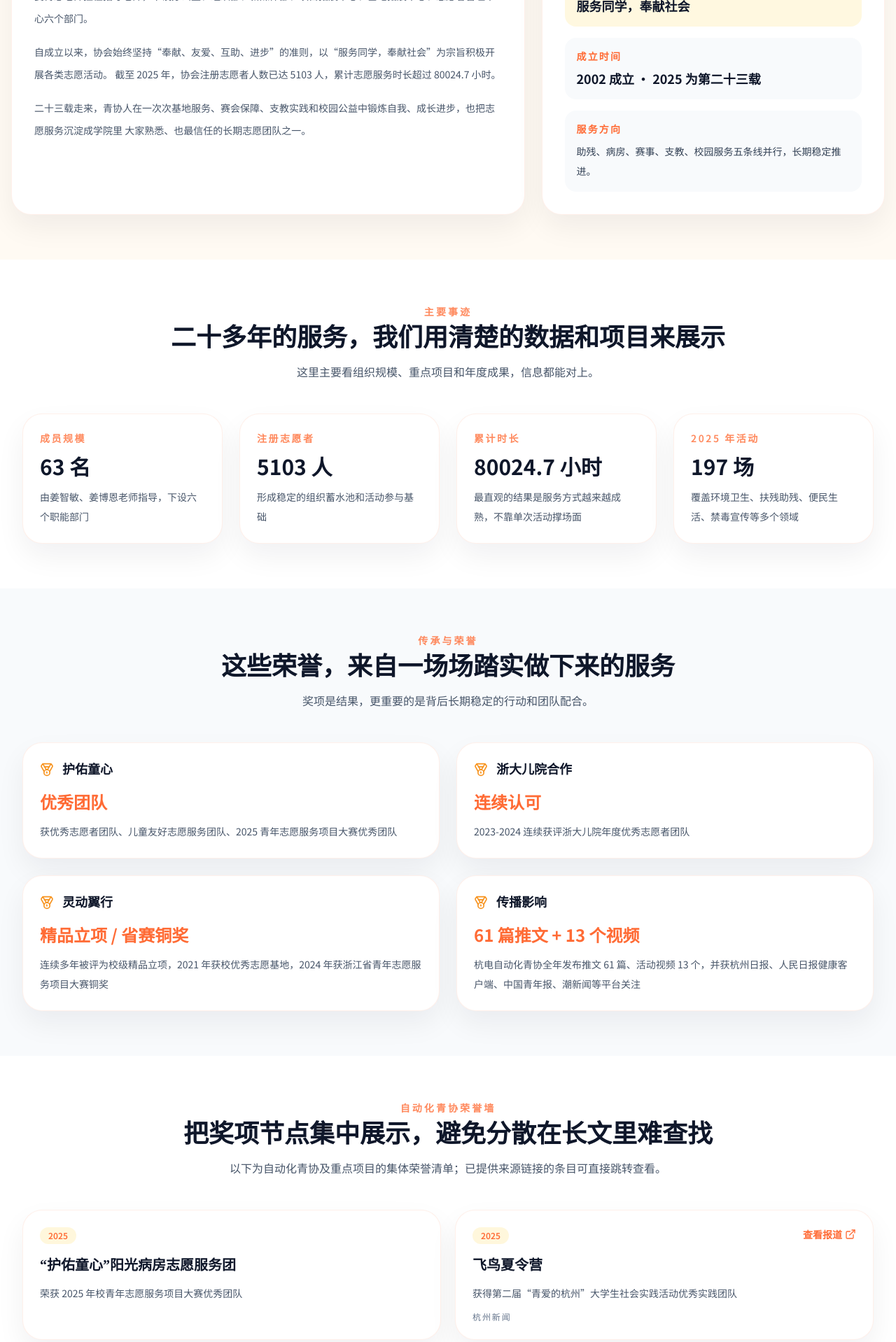
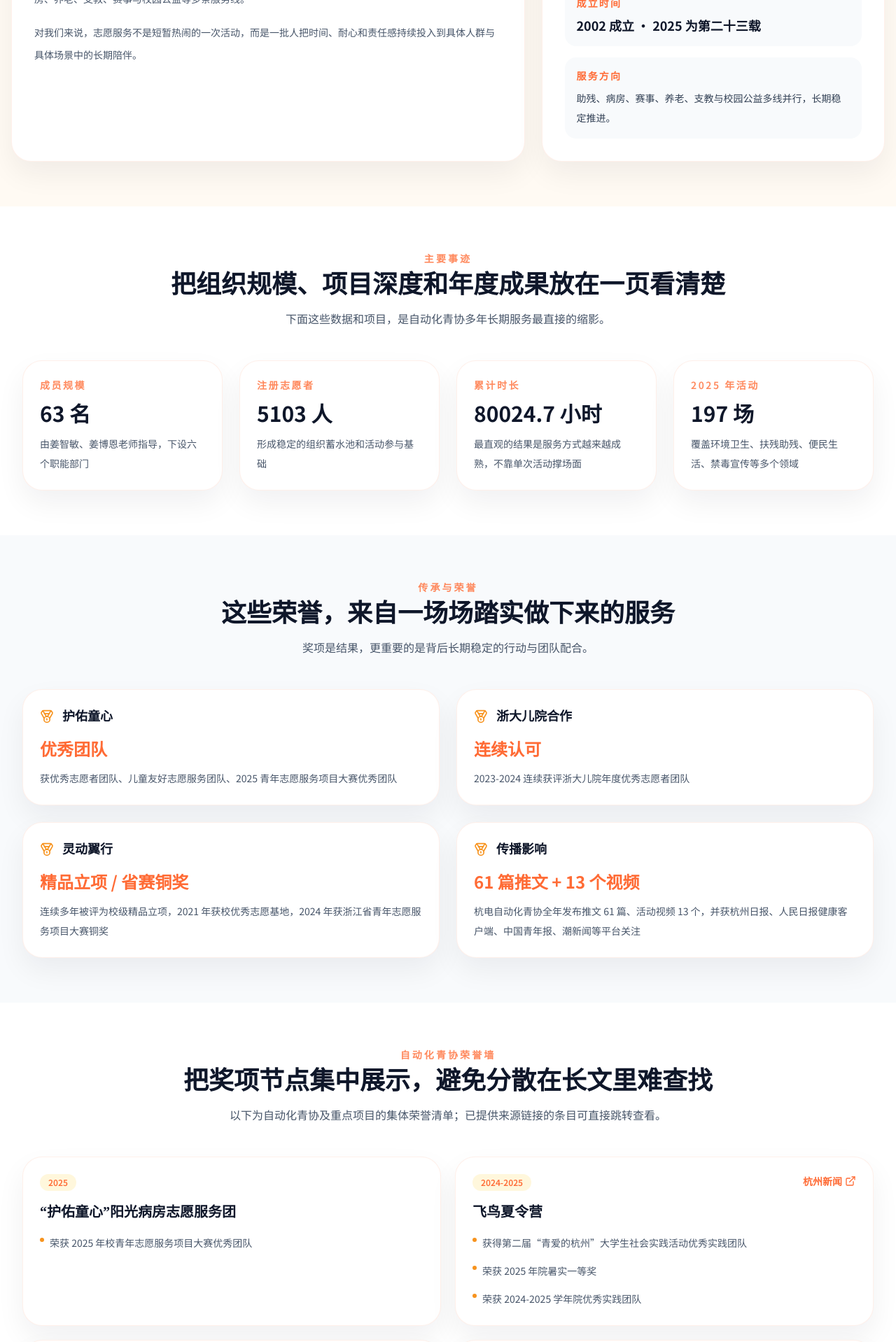
Before and after one commit to EGG-mjy/automation-youth-volunteer, a React (Vite) app: page /about in a window 1280 px wide. Shown: the part 680-2598 px from the top of the page at 70% size. Built offline with nearby package versions, Linux system fonts and the light colour scheme; a web font is replaced by a local one.

Commit message:
统一页面标题文案与荣誉展示

```diff
--- a/src/pages/AboutPage.tsx
+++ b/src/pages/AboutPage.tsx
@@ -1,14 +1,6 @@
 import React from 'react'
-import { BookOpen, Building2, ExternalLink, GraduationCap, Medal, Users2 } from 'lucide-react'
-import { associationFacts, associationMeta, departments, honors, majorDeeds, teacherMoments } from '../content/siteContent'
-
-type HonorWallItem = {
-  year: string
-  title: string
-  award: string
-  source?: string
-  link?: string
-}
+import { BookOpen, Building2, ExternalLink, Medal, Users2 } from 'lucide-react'
+import { associationFacts, associationMeta, departments, honors, majorDeeds } from '../content/siteContent'
 
 type DepartmentDuty = {
   name: string
@@ -16,173 +8,152 @@ type DepartmentDuty = {
   duties: string[]
 }
 
-const honorWallItems: HonorWallItem[] = [
+type GroupedHonorWallItem = {
+  year: string
+  title: string
+  awards: string[]
+  references?: Array<{
+    label: string
+    link: string
+  }>
+}
+
+const groupedHonorWallItems: GroupedHonorWallItem[] = [
   {
     year: '2025',
     title: '“护佑童心”阳光病房志愿服务团',
-    award: '荣获 2025 年校青年志愿服务项目大赛优秀团队',
+    awards: ['荣获 2025 年校青年志愿服务项目大赛优秀团队'],
   },
   {
-    year: '2025',
+    year: '2024-2025',
     title: '飞鸟夏令营',
-    award: '获得第二届“青爱的杭州”大学生社会实践活动优秀实践团队',
-    source: '杭州新闻',
+    awards: [
+      '获得第二届“青爱的杭州”大学生社会实践活动优秀实践团队',
+      '荣获 2025 年院暑实一等奖',
+      '荣获 2024-2025 学年院优秀实践团队',
+    ],
+    references: [
+      {
+        label: '杭州新闻',
         link: 'https://apiv4.cst123.cn/cst/news/shareDetail?id=1135605097074524160&ic=32gd',
       },
+    ],
+  },
   {
-    year: '2025',
+    year: '2024-2025',
     title: '筑梦前陈',
-    award: '获得第二届“青爱的杭州”大学生社会实践活动优秀实践团队',
-    source: '杭州新闻',
+    awards: [
+      '获得第二届“青爱的杭州”大学生社会实践活动优秀实践团队',
+      '荣获 2025 年院暑实一等奖',
+      '荣获 2024-2025 学年院优秀实践团队',
+    ],
+    references: [
+      {
+        label: '杭州新闻',
         link: 'https://apiv4.cst123.cn/cst/news/shareDetail?id=1138196391869284352',
       },
+    ],
+  },
   {
-    year: '2025',
+    year: '2024-2025',
     title: '逐梦清溪',
-    award: '获得第二届“青爱的杭州”大学生社会实践活动优秀实践团队',
-    source: '杭州新闻',
+    awards: [
+      '获得第二届“青爱的杭州”大学生社会实践活动优秀实践团队',
+      '荣获 2025 年院暑实二等奖',
+      '荣获 2024-2025 学年院优秀实践团队',
+    ],
+    references: [
+      {
+        label: '杭州新闻',
         link: 'https://apiv4.cst123.cn/cst/news/shareDetail?id=1142123966115086336',
+      },
+    ],
   },
   {
     year: '2024-2025',
     title: '自动化青协',
-    award: '荣获 2024-2025 学年院优秀学生社团',
-  },
-  {
-    year: '2025',
-    title: '飞鸟夏令营暑期支教服务团',
-    award: '荣获 2025 年院暑实一等奖',
-  },
-  {
-    year: '2025',
-    title: '筑梦前陈暑期支教服务团',
-    award: '荣获 2025 年院暑实一等奖',
-  },
-  {
-    year: '2025',
-    title: '逐梦清溪暑期支教服务团',
-    award: '荣获 2025 年院暑实二等奖',
-  },
-  {
-    year: '2024-2025',
-    title: '飞鸟夏令营暑期支教服务团',
-    award: '荣获 2024-2025 学年院优秀实践团队',
-  },
-  {
-    year: '2024-2025',
-    title: '筑梦前陈暑期支教服务团',
-    award: '荣获 2024-2025 学年院优秀实践团队',
-  },
-  {
-    year: '2024-2025',
-    title: '逐梦清溪暑期支教服务团',
-    award: '荣获 2024-2025 学年院优秀实践团队',
+    awards: ['荣获 2024-2025 学年院优秀学生社团'],
   },
   {
     year: '2024',
     title: '自动化青协暑期社会实践团队',
-    award: '获评 2024 年校暑期社会实践十佳团队',
-    source: '微信公众号',
+    awards: ['获评 2024 年校暑期社会实践十佳团队'],
+    references: [
+      {
+        label: '微信公众号',
         link: 'https://mp.weixin.qq.com/s/DpBVs0JmHuppcwG9HV6wAw',
+      },
+    ],
   },
   {
     year: '2024',
     title: '自动化青协社会实践团队',
-    award: '获评 2024 年大学生社会实践擂台赛最佳实践团队',
-    source: '杭州新闻',
+    awards: ['获评 2024 年大学生社会实践擂台赛最佳实践团队'],
+    references: [
+      {
+        label: '杭州新闻',
         link: 'https://apiv4.cst123.cn/cst/news/shareDetail?id=1024343109107974144&ic=32gd',
+      },
+    ],
   },
   {
     year: '2024',
     title: '自动化青协暑期志愿服务团队',
-    award: '入选 2024 年团中央“七彩假期”志愿服务团队（序号 510）',
-    source: '微信公众号',
+    awards: ['入选 2024 年团中央“七彩假期”志愿服务团队（序号 510）'],
+    references: [
+      {
+        label: '微信公众号',
         link: 'https://mp.weixin.qq.com/s/OblkIMV_p2GlUw3cvdFbgQ',
+      },
+    ],
   },
   {
     year: '2024',
     title: '“灵动翼行”项目',
-    award: '荣获 2024 年浙江省青年志愿服务项目大赛铜奖',
+    awards: ['荣获 2024 年浙江省青年志愿服务项目大赛铜奖'],
   },
   {
     year: '2023',
     title: '“护佑童心”阳光病房志愿服务团',
-    award: '获浙大儿童医院授予“优秀志愿者团队”',
+    awards: ['获浙大儿童医院授予“优秀志愿者团队”'],
   },
 ]
 
 const departmentDuties: DepartmentDuty[] = [
   {
     name: '主席团',
-    summary: '主席团是自动化学院（人工智能学院）青协的核心，统筹协会方向和整体布局，推动协会持续发展。',
-    duties: ['掌控协会发展方向与重点布局', '统筹协会重要事务与关键决策', '协调各中心与部门联动，保障组织稳定运行'],
+    summary: '统筹协会方向、重点决策和整体协同，是组织稳定运行的中枢。',
+    duties: ['把握协会年度重点与发展节奏', '协调跨部门合作与资源配置', '推动重大活动决策与复盘落地'],
   },
   {
     name: '办公室',
-    summary: '负责组织运行保障、财务资料管理与校内外沟通，是协会日常运转中枢。',
-    duties: [
-      '财务管理、档案资料管理，以及物品与场地租借',
-      '负责会议安排与记录、制度建设、值班安排、考核表格、资料打印和短信收发',
-      '对接协会各部门，并与校青协、校社联及院级学生组织沟通交流',
-      '承担招新、青年志愿者代表大会等大型活动的物资准备、采买与报销',
-      '负责暑期支教“筑梦前陈”带队工作',
-      '负责“二教记忆书吧”志愿活动制度更新、培训与全时段招募',
-      '统计每周志愿活动并汇总“周报送”提交校青协',
-    ],
+    summary: '负责日常事务、制度资料和会务后勤，支撑协会有序运转。',
+    duties: ['会议记录、值班安排与资料归档', '物资采购、报销和场地协调', '协助大型活动的流程保障'],
   },
   {
     name: '基地拓展中心',
-    summary: '围绕社区与校外合作基地，长期开展常态化志愿服务项目。',
-    duties: [
-      '“智慧空间”志愿活动：维护二教秩序与环境卫生',
-      '“阳光课堂”志愿活动：在下沙社区、早城社区开展儿童科普与老人关怀服务',
-      '“温情小廊”志愿活动：陪伴浙大附属儿童医院儿童，开展知识课堂与互动活动',
-    ],
+    summary: '围绕社区与校外合作基地推进常态化志愿服务。',
+    duties: ['维护社区、病房等长期服务关系', '承接日常基地活动执行', '探索新基地与新服务场景'],
   },
   {
     name: '项目拓展中心',
-    summary: '负责重点项目运营与新项目拓展，也承担活动资源对接和筹备工作。',
-    duties: [
-      '“海洋天堂”志愿活动：在五个慧灵基地开展关爱陪伴与视野拓展',
-      '“慧灵进校园”大型活动：带慧灵人士进校园，增强社会参与感',
-      '“西湖益行”大型活动：通过益行与游戏点倡导社会关注心智障碍群体',
-      '负责暑期支教“飞鸟夏令营”带队工作',
-      '负责拓展新的志愿项目并为协会筹集活动资金',
-    ],
+    summary: '负责重点项目运营与新项目拓展，推动品牌项目持续成长。',
+    duties: ['推进海洋天堂、西湖益行等重点项目', '负责暑期支教相关带队与筹备', '对接校外合作资源与公益平台'],
   },
   {
     name: '志愿者管理中心',
-    summary: '负责志愿者招募、管理与系统化运营，保障志愿服务执行质量。',
-    duties: [
-      '文思小学志愿活动对接与现场协助（体检、运动会等）',
-      '负责学院临时志愿活动的招募与管理',
-      '组织“心灵驿站摆摊”，通过治愈小游戏引导关注情绪健康',
-      '对接基拓、项拓、组织部、办公室，负责志愿群建立与日常管理',
-      '管理志愿汇：活动申请、时长录入补录及学院志愿信息归集',
-      '管理志愿服收发与形象提醒，保障活动规范执行',
-    ],
+    summary: '负责志愿者招募、培训、运行与时长信息管理。',
+    duties: ['组织志愿者招募和日常通知', '维护志愿服务信息统计与补录', '保障活动现场志愿者执行质量'],
   },
   {
     name: '组织部',
-    summary: '负责活动组织实施、跨部门督导与年度考核，保障活动按时按量推进。',
-    duties: [
-      '负责会议教室、摆摊摊位与帐篷等场地物资租借',
-      '监督各部门工作进度，年末组织部门考核',
-      '策划换届大会、节日活动、团建活动与聚餐',
-      '负责“东湖街道养老服务中心”志愿活动组织执行',
-      '负责暑期支教“逐梦清溪”带队工作',
-    ],
+    summary: '负责活动组织实施、内部考核和团队氛围建设。',
+    duties: ['推进全体大会、团建和内部活动', '监督各部门进度与节点落实', '负责年度考核与组织协同'],
   },
   {
     name: '新媒体部',
-    summary: '负责拍摄记录、公众号运营和内容制作，让活动被更多人看见。',
-    duties: [
-      '活动照片与视频拍摄，完整记录活动过程',
-      '运营协会公众号，制作微信推送，传播协会项目与动态',
-      '制作活动海报（如摆摊、暖青大会等）',
-      '撰写新闻稿、发言稿、主持稿并制作活动评比 PPT',
-      '负责志愿宣传与总结视频剪辑，运营相关视频号',
-    ],
+    summary: '负责活动拍摄记录、内容制作与传播运营。',
+    duties: ['拍摄照片视频并整理发布', '运营公众号和相关宣传内容', '制作海报、推文和总结材料'],
   },
 ]
 
@@ -193,9 +164,9 @@ const AboutPage: React.FC = () => {
         <div className="page-hero-inner">
           <BookOpen className="page-hero-icon" />
           <p className="section-kicker text-volunteer-warm">关于我们</p>
-          <h1 className="page-hero-title">二十三年，自动化青协一直在做同一件事</h1>
+          <h1 className="page-hero-title">关于我们</h1>
           <p className="page-hero-copy">
-            {associationMeta.fullName} 自 2002 年成立以来，把“{associationMeta.mission}”写进一代代青协人的行动里。
+            自动化青协自 2002 年成立以来，把“服务同学，奉献社会”写进一代代青协人的行动里。
           </p>
         </div>
       </section>
@@ -209,16 +180,13 @@ const AboutPage: React.FC = () => {
             </div>
             <div className="mt-5 space-y-4 text-sm leading-8 text-slate-600">
               <p>
-                自动化青协成立于 2002 年，是学院中持续运行至今的青年志愿服务组织。协会现有 63 名成员，由姜智敏、
-                姜博恩老师担任指导老师，下设办公室、组织部、新媒体部、项目拓展中心、基地拓展中心、志愿者管理中心六个部门。
+                自动化青协成立于 2002 年，是学院长期持续运行的青年志愿服务组织。协会现有 63 名成员，下设办公室、组织部、新媒体部、项目拓展中心、基地拓展中心与志愿者管理中心六个部门。
               </p>
               <p>
-                自成立以来，协会始终坚持“奉献、友爱、互助、进步”的准则，以“{associationMeta.mission}”为宗旨积极开展各类志愿活动。
-                截至 2025 年，协会注册志愿者人数已达 5103 人，累计志愿服务时长超过 80024.7 小时。
+                截至 2025 年，协会累计拥有 5103 名注册志愿者，累计志愿服务时长超过 80024.7 小时，长期参与助残、病房、养老、支教、赛事与校园公益等多条服务线。
               </p>
               <p>
-                二十三载走来，青协人在一次次基地服务、赛会保障、支教实践和校园公益中锻炼自我、成长进步，也把志愿服务沉淀成学院里
-                大家熟悉、也最信任的长期志愿团队之一。
+                对我们来说，志愿服务不是短暂热闹的一次活动，而是一批人把时间、耐心和责任感持续投入到具体人群与具体场景中的长期陪伴。
               </p>
             </div>
           </article>
@@ -239,7 +207,7 @@ const AboutPage: React.FC = () => {
               </div>
               <div className="rounded-2xl bg-slate-50 p-4">
                 <p className="text-sm font-semibold tracking-[0.16em] text-volunteer-primary">服务方向</p>
-                <p className="mt-2 text-sm leading-7 text-slate-700">助残、病房、赛事、支教、校园服务五条线并行，长期稳定推进。</p>
+                <p className="mt-2 text-sm leading-7 text-slate-700">助残、病房、赛事、养老、支教与校园公益多线并行，长期稳定推进。</p>
               </div>
             </div>
           </aside>
@@ -250,8 +218,8 @@ const AboutPage: React.FC = () => {
         <div className="max-w-7xl mx-auto px-4 sm:px-6 lg:px-8">
           <div className="section-heading">
             <p className="section-kicker">主要事迹</p>
-            <h2 className="section-title">二十多年的服务，我们用清楚的数据和项目来展示</h2>
-            <p className="section-copy">这里主要看组织规模、重点项目和年度成果，信息都能对上。</p>
+            <h2 className="section-title">把组织规模、项目深度和年度成果放在一页看清楚</h2>
+            <p className="section-copy">下面这些数据和项目，是自动化青协多年长期服务最直接的缩影。</p>
           </div>
           <div className="grid gap-6 md:grid-cols-2 xl:grid-cols-4">
             {associationFacts.map((fact) => (
@@ -270,7 +238,7 @@ const AboutPage: React.FC = () => {
           <div className="section-heading">
             <p className="section-kicker">传承与荣誉</p>
             <h2 className="section-title">这些荣誉，来自一场场踏实做下来的服务</h2>
-            <p className="section-copy">奖项是结果，更重要的是背后长期稳定的行动和团队配合。</p>
+            <p className="section-copy">奖项是结果，更重要的是背后长期稳定的行动与团队配合。</p>
           </div>
           <div className="grid gap-6 md:grid-cols-2">
             {honors.map((item) => (
@@ -295,27 +263,33 @@ const AboutPage: React.FC = () => {
             <p className="section-copy">以下为自动化青协及重点项目的集体荣誉清单；已提供来源链接的条目可直接跳转查看。</p>
           </div>
           <div className="grid gap-5 md:grid-cols-2">
-            {honorWallItems.map((item) => (
-              <article key={`${item.year}-${item.title}-${item.award}`} className="volunteer-card p-6">
+            {groupedHonorWallItems.map((item) => (
+              <article key={`${item.year}-${item.title}`} className="volunteer-card p-6">
                 <div className="flex items-start justify-between gap-4">
                   <div className="inline-flex items-center rounded-full bg-volunteer-light/40 px-3 py-1 text-xs font-semibold text-volunteer-primary">
                     {item.year}
                   </div>
-                  {item.link && (
+                  {item.references && item.references.length > 0 ? (
                     <a
-                      href={item.link}
+                      href={item.references[0].link}
                       target="_blank"
                       rel="noreferrer"
                       className="inline-flex items-center gap-1 text-sm font-semibold text-volunteer-primary hover:text-volunteer-primary/80"
                     >
-                      <span>查看报道</span>
+                      <span>{item.references[0].label}</span>
                       <ExternalLink className="h-4 w-4" />
                     </a>
-                  )}
+                  ) : null}
                 </div>
                 <h3 className="mt-4 text-xl font-bold text-slate-900">{item.title}</h3>
-                <p className="mt-3 text-sm leading-7 text-slate-600">{item.award}</p>
-                {item.source && <p className="mt-3 text-xs font-medium uppercase tracking-[0.16em] text-slate-500">{item.source}</p>}
+                <ul className="mt-4 space-y-3 text-sm leading-7 text-slate-600">
+                  {item.awards.map((award) => (
+                    <li key={`${item.title}-${award}`} className="flex items-start gap-2">
+                      <span className="mt-[0.45rem] h-1.5 w-1.5 shrink-0 rounded-full bg-volunteer-secondary" />
+                      <span>{award}</span>
+                    </li>
+                  ))}
+                </ul>
               </article>
             ))}
           </div>
@@ -325,8 +299,8 @@ const AboutPage: React.FC = () => {
       <section className="volunteer-section">
         <div className="section-heading">
           <p className="section-kicker">年度重点面向</p>
-          <h2 className="section-title">常规活动、支教、赛会与传播，共同构成 2025 年的完整面貌</h2>
-          <p className="section-copy">这一部分把 2025 年重点内容分块展示，读起来更直观。</p>
+          <h2 className="section-title">常规活动、支教、赛事与传播，共同构成 2025 年的完整面貌</h2>
+          <p className="section-copy">这部分按主题展示 2025 年重点内容，读起来更直观。</p>
         </div>
         <div className="grid gap-6 lg:grid-cols-2">
           {majorDeeds.map((deed) => (
@@ -350,7 +324,7 @@ const AboutPage: React.FC = () => {
         <div className="section-heading">
           <p className="section-kicker">组织结构</p>
           <h2 className="section-title">六个部门一起配合，保障活动从策划到落地</h2>
-          <p className="section-copy">部门信息以 2025 年全体大会内容为准，和加入页保持一致。</p>
+          <p className="section-copy">部门介绍与职责放在一起，便于快速了解协会如何运转。</p>
         </div>
         <div className="grid gap-6 md:grid-cols-2 xl:grid-cols-3">
           {departments.map((department) => (
@@ -366,9 +340,9 @@ const AboutPage: React.FC = () => {
       <section className="bg-white py-16">
         <div className="max-w-7xl mx-auto px-4 sm:px-6 lg:px-8">
           <div className="section-heading">
-            <p className="section-kicker">各部门职能介绍</p>
-            <h2 className="section-title">主席团统筹方向，各部门分工协作推进日常工作</h2>
-            <p className="section-copy">下面按部门列出具体职责，方便直接查看。</p>
+            <p className="section-kicker">各部门职责</p>
+            <h2 className="section-title">主席团统筹方向，各部门分工协作推动日常工作</h2>
+            <p className="section-copy">下面按部门列出具体职责，阅读和查找都会更方便。</p>
           </div>
           <div className="grid gap-6 lg:grid-cols-2">
             {departmentDuties.map((department) => (
@@ -388,25 +362,6 @@ const AboutPage: React.FC = () => {
           </div>
         </div>
       </section>
-
-      <section className="bg-slate-900 py-16 text-white">
-        <div className="max-w-7xl mx-auto px-4 sm:px-6 lg:px-8">
-          <div className="section-heading !mb-10">
-            <p className="section-kicker text-volunteer-warm">指导老师年度节点</p>
-            <h2 className="section-title text-white">以现有年度节点呈现老师信息，不人为拼成同一届名单</h2>
-          </div>
-          <div className="grid gap-6 md:grid-cols-3">
-            {teacherMoments.map((teacher) => (
-              <article key={teacher.label} className="rounded-[28px] border border-white/10 bg-white/5 p-6">
-                <GraduationCap className="h-6 w-6 text-volunteer-warm" />
-                <p className="mt-4 text-sm uppercase tracking-[0.18em] text-white/60">{teacher.label}</p>
-                <h3 className="mt-2 text-2xl font-bold">{teacher.value}</h3>
-                <p className="mt-3 text-sm leading-7 text-white/75">{teacher.detail}</p>
-              </article>
-            ))}
-          </div>
-        </div>
-      </section>
     </div>
   )
 }
--- a/src/pages/ActivitiesPage.tsx
+++ b/src/pages/ActivitiesPage.tsx
@@ -10,9 +10,9 @@ const ActivitiesPage: React.FC = () => {
         <div className="page-hero-inner">
           <Layers className="page-hero-icon" />
           <p className="section-kicker text-volunteer-warm">品牌项目</p>
-          <h1 className="page-hero-title">活动很多，但看起来不费劲</h1>
+          <h1 className="page-hero-title">品牌项目</h1>
           <p className="page-hero-copy">
-            这页分两部分：先看青协长期在做的项目，再看 2025 年有代表性的活动，脉络一眼就清楚。
+            从青协长期在做的项目，到 2025 年有代表性的活动，脉络一眼就清楚。
           </p>
         </div>
       </section>
--- a/src/pages/GalleryPage.tsx
+++ b/src/pages/GalleryPage.tsx
@@ -50,10 +50,9 @@ const GalleryPage: React.FC = () => {
         <div className="page-hero-inner">
           <Camera className="page-hero-icon" />
           <p className="section-kicker text-volunteer-warm">活动纪实</p>
-          <h1 className="page-hero-title page-hero-title-wide">支教照片和视频都在这，活动现场一眼能看到</h1>
+          <h1 className="page-hero-title">活动纪实</h1>
           <p className="page-hero-copy">
-            飞鸟夏令营、筑梦前陈、逐梦清溪三条线的素材都放进来了，
-            现在可以直接看图、直接播放视频。
+            支教照片和视频都在这，活动现场一眼能看到。
           </p>
         </div>
       </section>
--- a/src/pages/InternalEventsPage.tsx
+++ b/src/pages/InternalEventsPage.tsx
@@ -9,7 +9,7 @@ const InternalEventsPage: React.FC = () => {
         <div className="page-hero-inner">
           <CalendarDays className="page-hero-icon" />
           <p className="section-kicker text-volunteer-warm">内部活动</p>
-          <h1 className="page-hero-title">自动化青协内部活动纪要</h1>
+          <h1 className="page-hero-title">内部活动</h1>
           <p className="page-hero-copy">
             聚焦协会内部治理、换届传承与文化建设，记录每次全体大会与关键组织节点。
           </p>
--- a/src/pages/TimelinePage.tsx
+++ b/src/pages/TimelinePage.tsx
@@ -9,9 +9,9 @@ const TimelinePage: React.FC = () => {
         <div className="page-hero-inner">
           <TimerReset className="page-hero-icon" />
           <p className="section-kicker text-volunteer-warm">发展历程</p>
-          <h1 className="page-hero-title">从 2002 到 2025，把温暖变成一条看得见的时间线</h1>
+          <h1 className="page-hero-title">发展历程</h1>
           <p className="page-hero-copy">
-            这条时间线不只写年份，也写清楚每个阶段做了什么、怎么一步步走到今天。
+            从 2002 到 2025，把温暖变成一条看得见的时间线。
           </p>
         </div>
       </section>
```
Also changed, not shown: src/pages/HomePage.tsx (+9 -2 lines), src/styles/globals.css (+10 -0 lines). Lines whose indentation alone changed are shown as unchanged.
